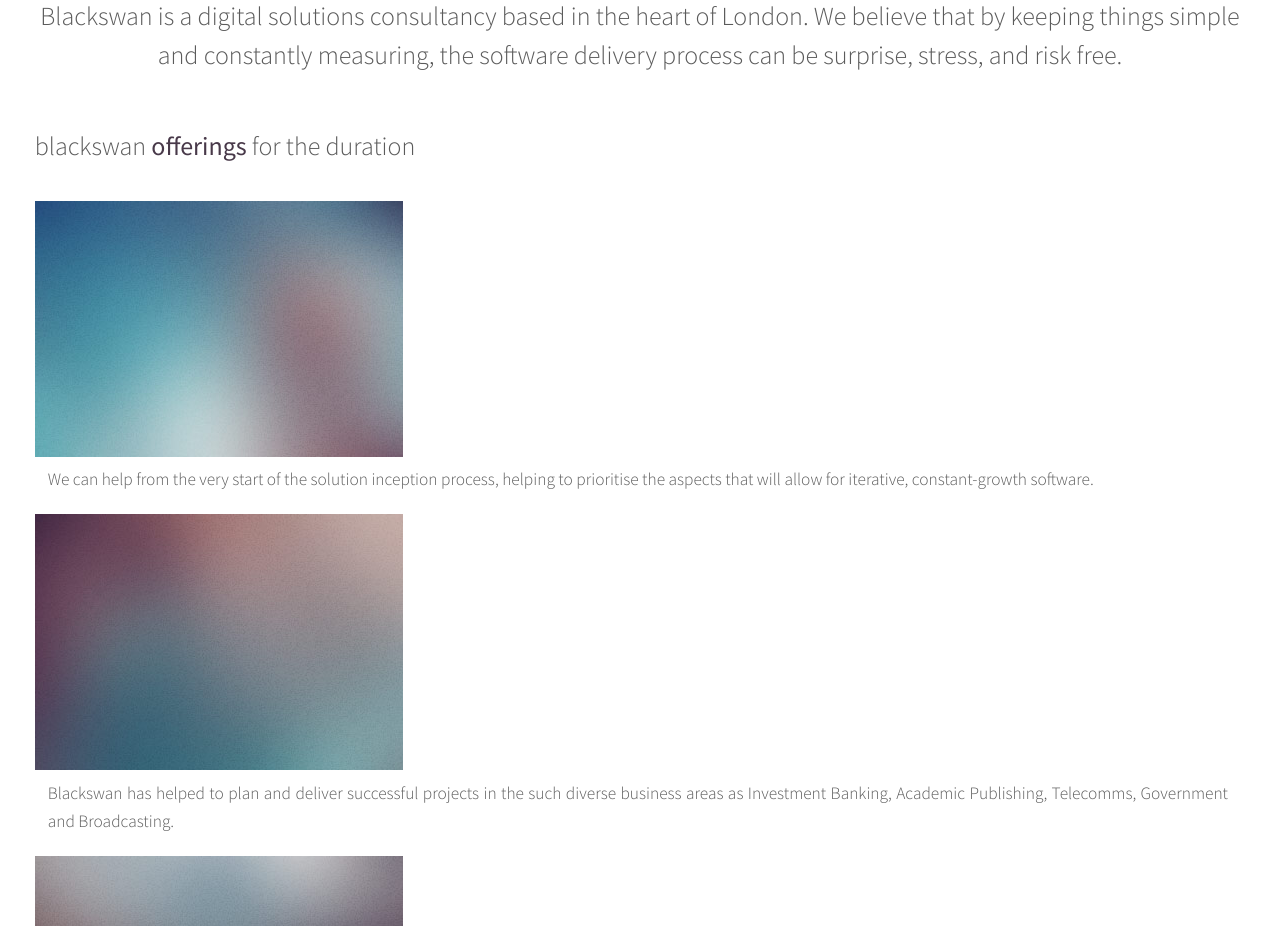
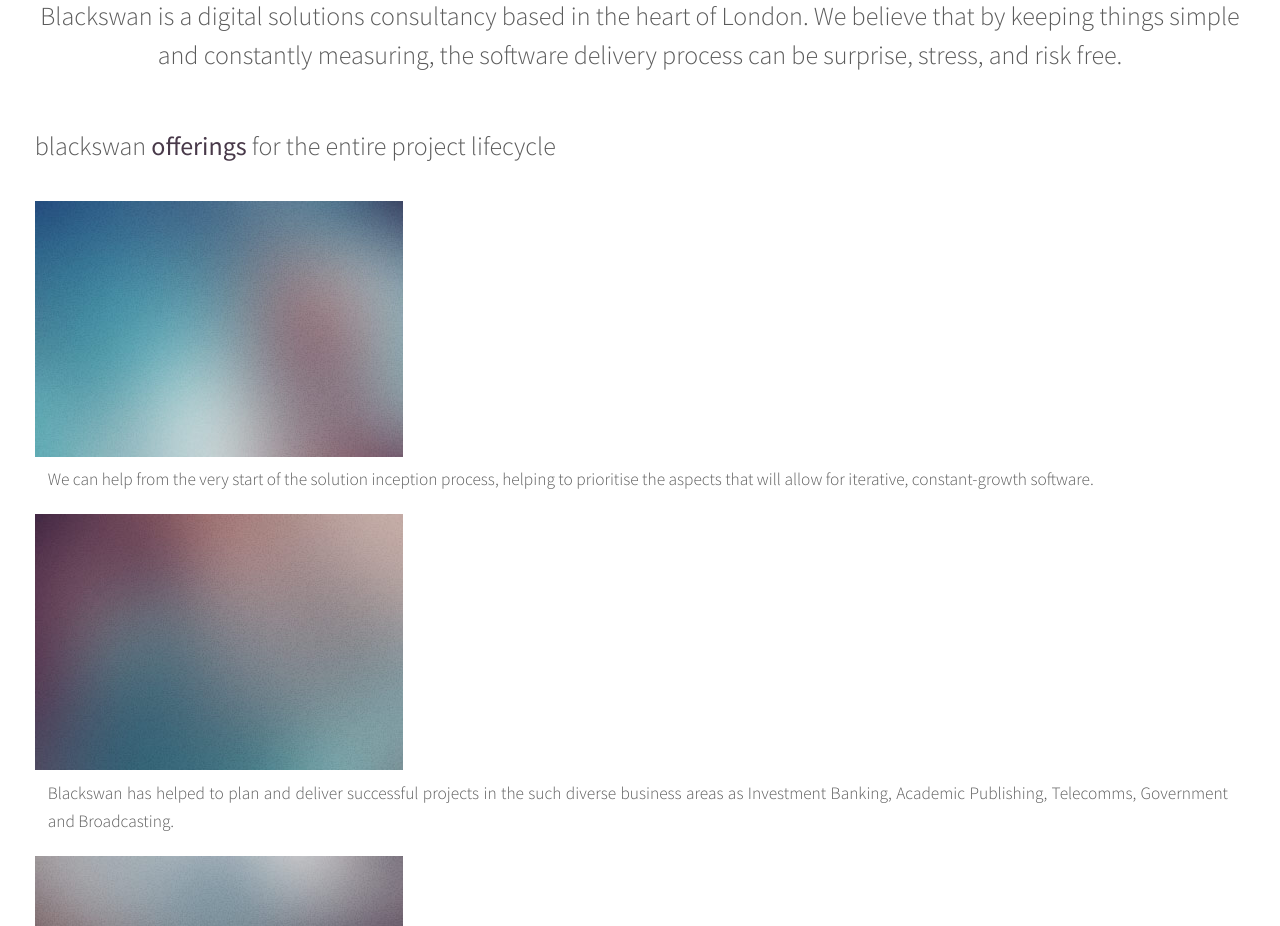
Before and after one commit to blackswanindustries/blackswanindustries.github.io, a website: page index.html in a window 1280 px wide. Shown: the part 920-1846 px from the top of the page. Drawn offline with Linux system fonts and the light colour scheme.

Commit message:
releasing site

```diff
--- a/index.html
+++ b/index.html
@@ -108,7 +108,7 @@
 
 <!-- Offering -->
 <div class="wrapper style2">
-    <span class="byline">blackswan <b>offerings</b> for the duration</span>
+    <span class="byline">blackswan <b>offerings</b> for the entire project lifecycle</span>
     <section id="features" class="container special">
         <div class="row">
             <article class="4u special">
```
